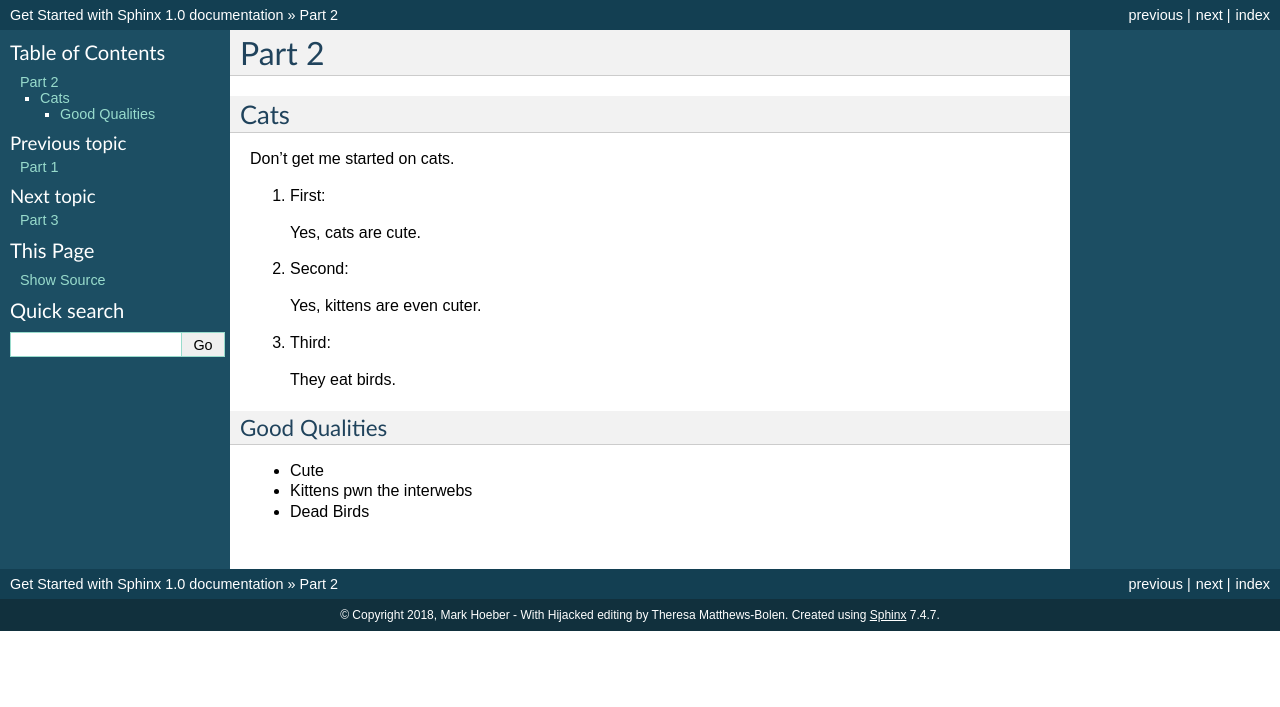
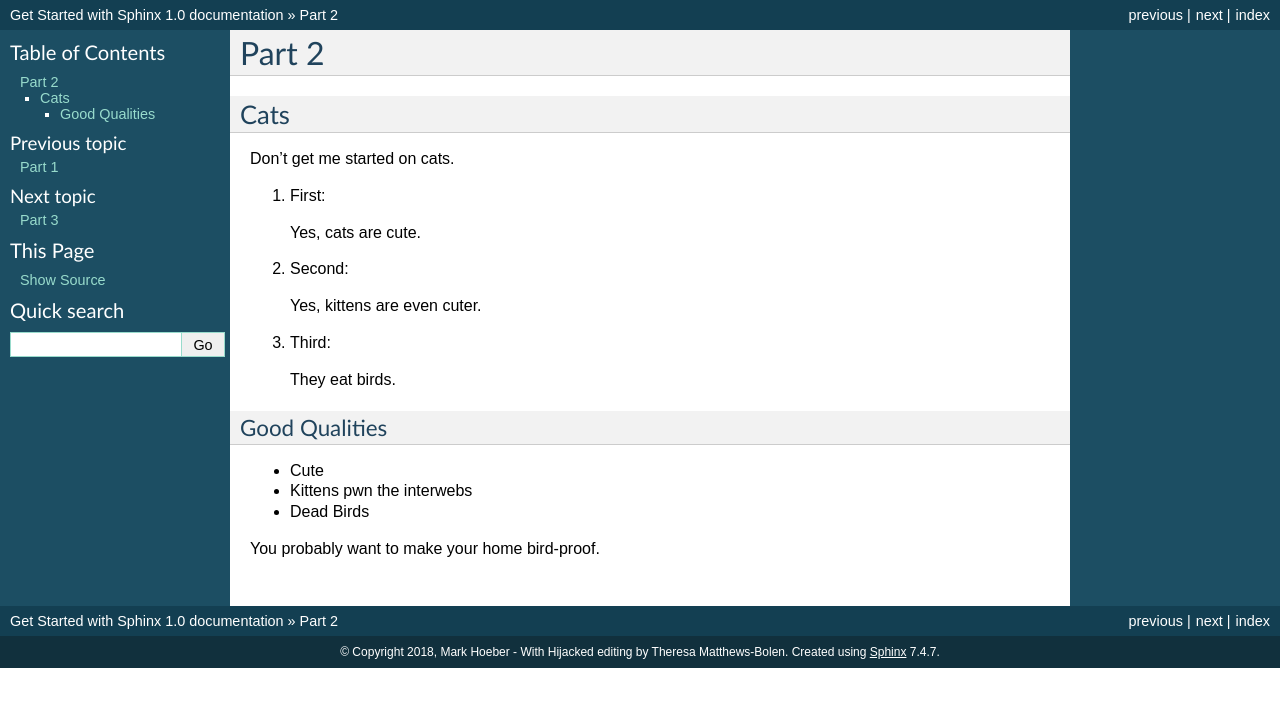
Before and after one commit to MarkHoeber/get_started_sphinx, a Sphinx documentation site: the page built from source/part-2.rst, in a window 1280 px wide. Shown: the top 707 px of the page. Built offline with Sphinx 7.4.7, drawn with Linux system fonts in a browser that asks for light colours.

Commit message:
adding conditions

```diff
--- a/source/part-2.rst
+++ b/source/part-2.rst
@@ -29,3 +29,14 @@ Good Qualities
 * Kittens pwn the interwebs
 
 * Dead Birds
+
+
+
+
+.. only:: Administrators
+
+  If this were a real bird emergency, you would have been instructed where to tune in your area.
+
+.. only:: End Users
+
+  You probably want to make your home bird-proof.
```
